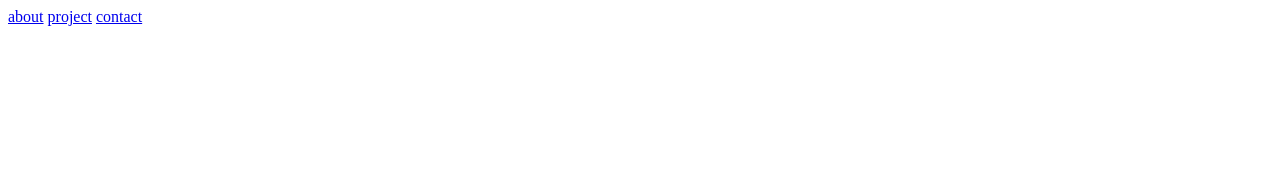
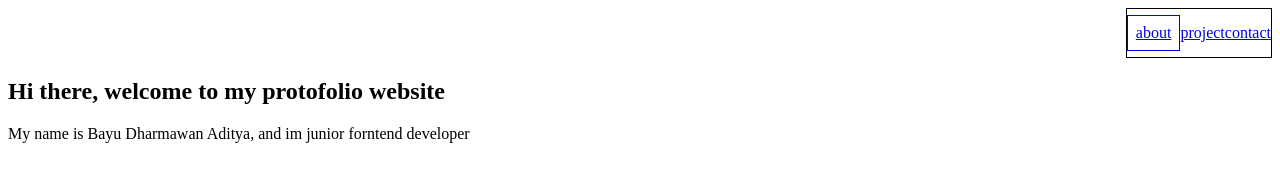
Before and after one commit to revou-fundamental-course/02-jun-25-Bayu3010, a plain HTML site: page index.html in a window 1280 px wide. Drawn offline with Linux system fonts and the light colour scheme.

Commit message:
update css

```diff
--- a/css/style.css
+++ b/css/style.css
@@ -0,0 +1,10 @@
+.main-header {
+    display: flex;
+    justify-content: space-between;
+}
+
+.main-logo {
+    height: 50px;
+    width: 50px;
+
+}
--- a/index.html
+++ b/index.html
@@ -10,21 +10,35 @@
 </head>
 <body>
     <!-- header content -->
-    <header>
+    <header class="main-header">
 
         <!-- logo website -->
-        <div></div>
+        <div class="main-logo"></div>
 
         <!-- navigasi kontent -->
-        <nav>
-            <a href="#about">about</a>
+        <nav style="border: 1px solid; display: flex; align-items: center;">
+            <a href="#about" style="border: 1px solid; padding: 8px;">about</a>
             <a href="#project">project</a>
             <a href="#contact">contact</a>
         </nav>
     </header>
 
     <!-- main content  -->
-    <main></main>
+    <main>
+        <!-- home section -->
+        <section id="home">
+            <h1>Hi there, welcome to my protofolio website</h1>
+            <p>My name is Bayu Dharmawan Aditya, and im junior forntend developer</p>
+
+            <div class="banner-img"></div>
+        </section>
+
+        <!-- our profile section -->
+         <section></section>
+
+         <!-- massegae us section -->
+          <section></section>
+    </main>
 
     <!-- footer content -->
     <footer></footer>
```
